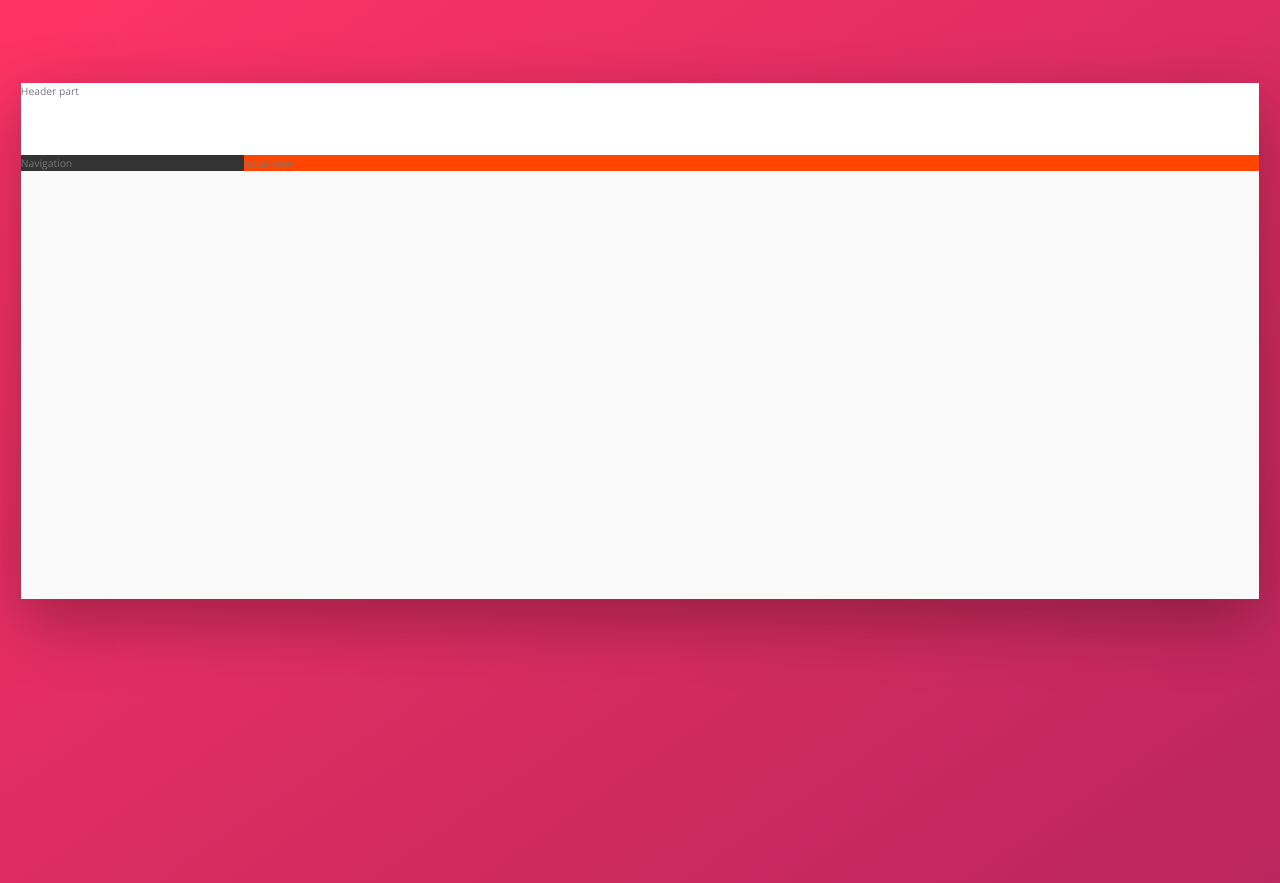
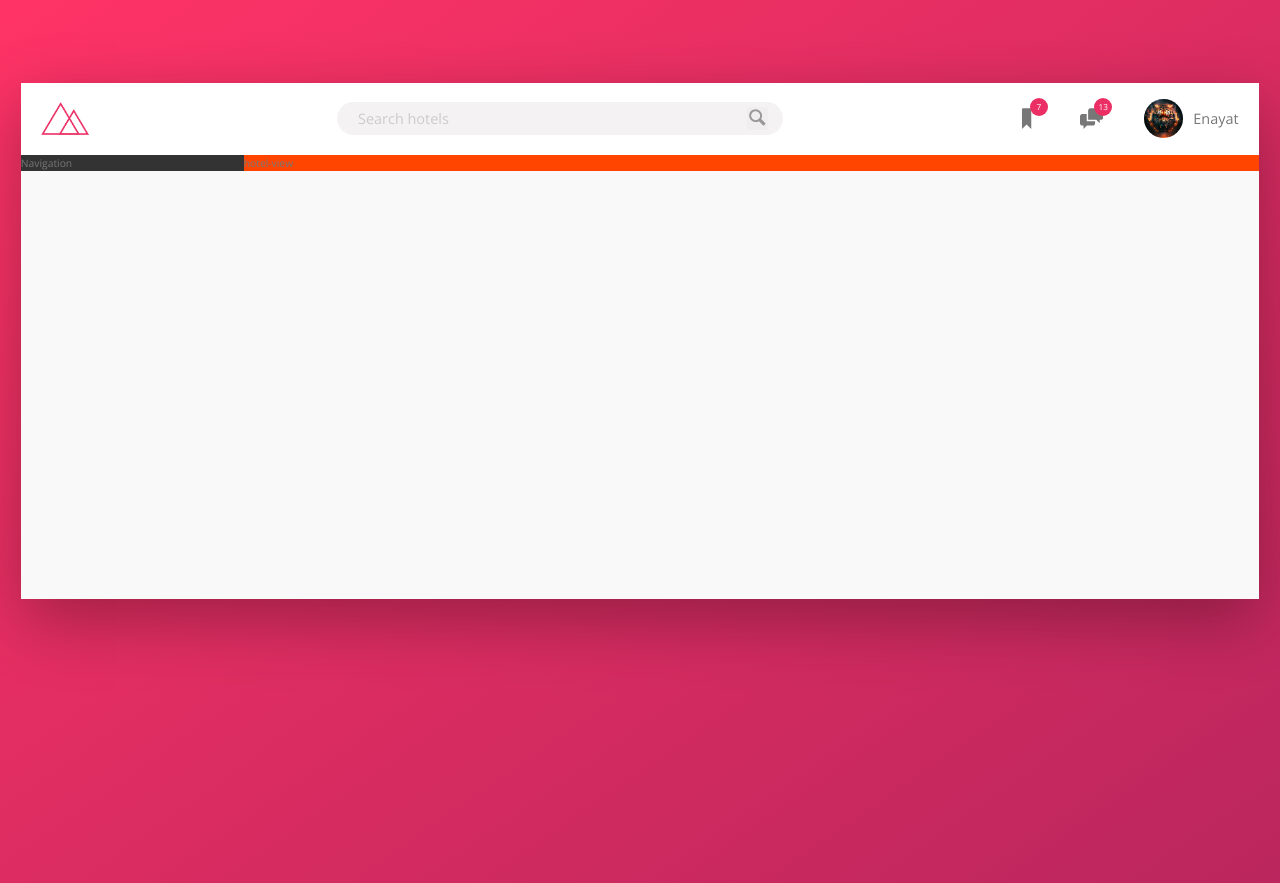
Before and after one commit to MrEnayat/trillo-progect, a website: page index.html in a window 1280 px wide. Drawn offline with nearby package versions, Linux system fonts and the light colour scheme.

Commit message:
add header

```diff
--- a/index.html
+++ b/index.html
@@ -13,7 +13,34 @@
     <body>
         <div class="container">
             <header class="header">
-                Header part
+                <img src="img/logo.png" alt="trillo-logo" class="logo">
+
+                <form action="#" class="search">
+                    <input type="text" class="search__input" placeholder="Search hotels">
+                    <button class="search__button">
+                         <svg class="search__icon">
+                            <use xlink:href="img/sprite.svg#icon-magnifying-glass"></use>
+                         </svg>
+                    </button>
+                </form>
+                <nav class="user-nav">
+                     <div class="user-nav__icon-box">
+                        <svg class="user-nav__icon">
+                            <use xlink:href="img/sprite.svg#icon-bookmark"></use>
+                        </svg>
+                        <span class="user-nav__notification">7</span>
+                     </div>
+                     <div class="user-nav__icon-box">
+                        <svg class="user-nav__icon">
+                            <use xlink:href="img/sprite.svg#icon-chat"></use>
+                        </svg>
+                        <span class="user-nav__notification">13</span>
+                     </div>
+                     <div class="user-nav__user">
+                        <img src="img/user.avif" alt="User photo" class="user-nav__user-photo">
+                        <span class="user-nav__user-name">Enayat</span>
+                     </div>
+                </nav>
             </header>
             <div class="content">
                 <nav class="sidebar">
--- a/sass/_component.scss
+++ b/sass/_component.scss
@@ -0,0 +1,121 @@
+////////////////////////////////////////////////////
+//LOGO
+
+.logo {
+  height: 3.25rem;
+  margin: 2rem;
+}
+
+
+
+////////////////////////////////////////////////////
+//SEARCH
+.search {
+  flex: 0 0 40%;
+  display: flex;
+  align-items: center;
+  justify-content: center;
+
+  &__input {
+    font-size: 1.4rem;
+   font-family: inherit;
+   font-size: inherit;
+   color: inherit;
+   background-color: var(--color-Grey-light-2);
+   border: none;
+   padding: .7rem 2rem;
+   border-radius: 100px;
+   width: 90%;
+   transition: all .2s;
+   margin-right: -3.5rem;
+
+   &:focus {
+   outline: none;
+   width: 100%;
+   background-color: var(--color-Grey-light-3);
+   }
+
+   &::-webkit-input-placeholder {
+    font-weight: 100;
+    color:  var(--color-Grey-light-4);
+   }
+ }
+
+ &__input:focus + &__button {
+  background-color: var(--color-Grey-light-3);
+ }
+
+  &__button{
+   border: none;
+   background-color: var(--color-Grey-light-3);
+
+   &:focus {
+    outline: none;
+   }
+
+   &:active {
+    transform: translateY(2px);
+   }
+  }
+
+  &__icon {
+    height: 2rem;
+    width: 2rem;
+    fill: var(--color-Grey-dark-3);
+  }
+}
+
+
+////////////////////////////////////////////////////
+//USER NAVIGATION
+.user-nav {
+  align-self: stretch;
+
+  display: flex;
+  align-items: center;
+
+  & > * {
+    padding: 0 2rem;
+    cursor: pointer;
+    height: 100%;
+    display: flex;
+    align-items: center;
+  }
+
+  & > *:hover {
+      background-color: var(--color-Grey-light-2);
+  }
+
+  &__icon-box {
+  position: relative;
+  }
+
+  &__icon {
+    height: 2.25rem;
+    width: 2.25rem;
+    fill: var(--color-Grey-dark-2);
+  }
+
+  &__notification {
+   font-size: .8rem;
+   height: 1.75rem;
+   width: 1.75rem;
+   border-radius: 50%;
+   background-color: var(--color-primary);
+   color: #fff;
+   position: absolute;
+   top: 1.5rem;
+   right: 1.1rem;
+
+   display: flex;
+   justify-content: center;
+   align-items: center;
+  }
+
+  &__user-photo {
+  height: 3.75rem;
+  border-radius: 50%;
+  margin-right: 1rem;
+  }
+
+}
--- a/sass/_layout.scss
+++ b/sass/_layout.scss
@@ -8,9 +8,14 @@ min-height: 50rem;
 }
 
 .header {
+font-size: 1.4rem;
 height: 7rem;
 background-color: #fff;
 border-bottom: var(--color-Grey-light-2);
+
+display: flex;
+justify-content: space-between;
+align-items: center;
 
 }
 
```
Also changed, not shown: SVG/aircraft-take-off.svg (added), SVG/bookmark.svg (added), SVG/chat.svg (added), SVG/chevron-thin-right.svg (added), SVG/home.svg (added), SVG/key.svg (added), SVG/location-pin.svg (added), SVG/magnifying-glass.svg (added), SVG/map.svg (added), SVG/star.svg (added), css/style.css, img/user.avif (added), img/user.jpg (deleted), sass/main.css, 2 more files, 1 other file.
